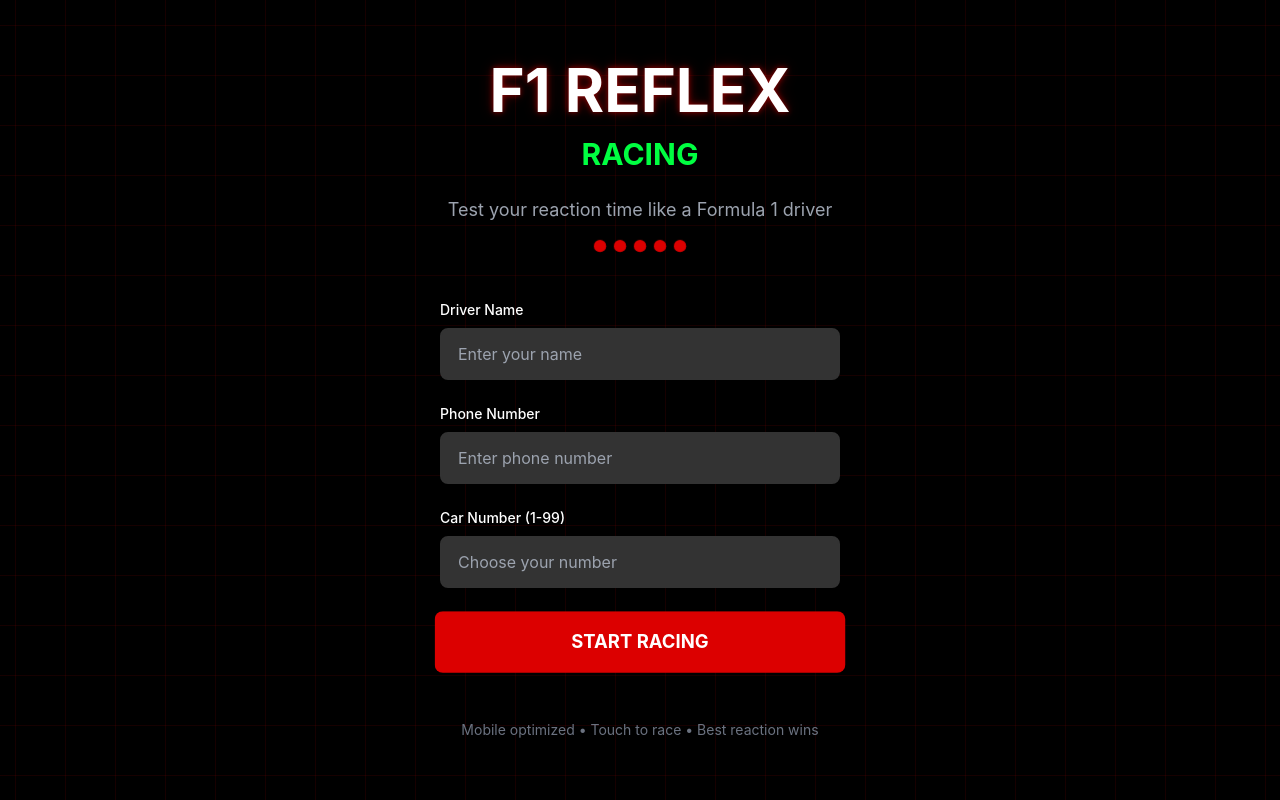
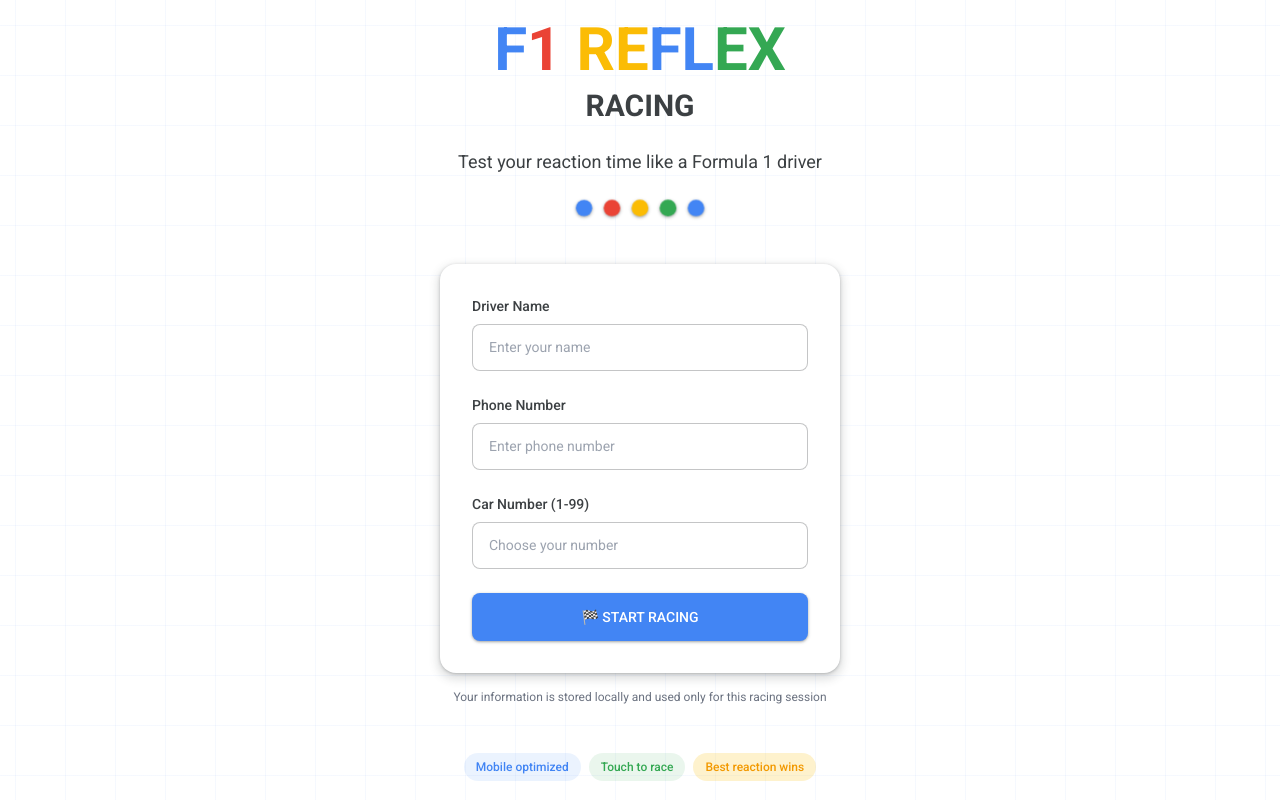
Before and after one commit to Harshil089/F1-racing-game, a Next.js app: page / in a window 1280 px wide. Built offline with nearby package versions, Linux system fonts and the light colour scheme.

Commit message:
Google UI

```diff
--- a/app/globals.css
+++ b/app/globals.css
@@ -1,6 +1,27 @@
+@import url('https://fonts.googleapis.com/css2?family=Roboto:wght@300;400;500;700;900&display=swap');
+
 @tailwind base;
 @tailwind components;
 @tailwind utilities;
+
+:root {
+  /* Google Brand Colors */
+  --google-blue: #4285F4;
+  --google-red: #EA4335;
+  --google-yellow: #FBBC05;
+  --google-green: #34A853;
+  --google-grey: #3C4043;
+  --google-white: #FFFFFF;
+  --google-error: #B00020;
+
+  /* Semantic mappings for racing context */
+  --primary-color: var(--google-blue);
+  --success-color: var(--google-green);
+  --warning-color: var(--google-yellow);
+  --danger-color: var(--google-red);
+  --text-primary: var(--google-white);
+  --text-secondary: var(--google-grey);
+}
 
 * {
   margin: 0;
@@ -18,28 +39,32 @@ body {
 }
 
 body {
-  background-color: #000000;
-  color: #ffffff;
-  font-family: -apple-system, BlinkMacSystemFont, 'Segoe UI', sans-serif;
-  touch-action: none; /* Prevent touch scrolling/zooming */
+  background-color: var(--google-white);
+  color: var(--google-grey);
+  font-family: 'Roboto', -apple-system, BlinkMacSystemFont, 'Segoe UI', sans-serif;
+  touch-action: none;
   -webkit-touch-callout: none;
   -webkit-user-select: none;
   user-select: none;
 }
 
-/* F1 Grid Background Pattern */
+/* Google-inspired Grid Background */
 .f1-grid-bg {
-  background-color: #000000;
+  background-color: var(--google-white);
   background-image:
-    linear-gradient(rgba(220, 0, 0, 0.1) 1px, transparent 1px),
-    linear-gradient(90deg, rgba(220, 0, 0, 0.1) 1px, transparent 1px);
+    linear-gradient(rgba(66, 133, 244, 0.05) 1px, transparent 1px),
+    linear-gradient(90deg, rgba(66, 133, 244, 0.05) 1px, transparent 1px);
   background-size: 50px 50px;
   background-position: center center;
 }
 
-/* Animated gradient background */
+/* Google Material Gradient */
 .f1-gradient-bg {
-  background: linear-gradient(135deg, #000000 0%, #1a0000 50%, #000000 100%);
+  background: linear-gradient(135deg,
+    var(--google-white) 0%,
+    rgba(66, 133, 244, 0.08) 50%,
+    var(--google-white) 100%
+  );
   background-size: 200% 200%;
   animation: gradientShift 10s ease infinite;
 }
@@ -53,19 +78,31 @@ body {
   }
 }
 
-/* Neon glow effect */
+/* Google-style text effects */
 .neon-glow {
+  color: var(--google-green);
   text-shadow:
-    0 0 5px rgba(0, 255, 65, 0.5),
-    0 0 10px rgba(0, 255, 65, 0.3),
-    0 0 15px rgba(0, 255, 65, 0.2);
+    0 0 10px rgba(52, 168, 83, 0.3),
+    0 2px 4px rgba(0, 0, 0, 0.1);
 }
 
 .neon-glow-red {
+  color: var(--google-red);
   text-shadow:
-    0 0 5px rgba(220, 0, 0, 0.5),
-    0 0 10px rgba(220, 0, 0, 0.3),
-    0 0 15px rgba(220, 0, 0, 0.2);
+    0 0 10px rgba(234, 67, 53, 0.3),
+    0 2px 4px rgba(0, 0, 0, 0.1);
+}
+
+.google-shadow {
+  box-shadow:
+    0 1px 2px 0 rgba(60, 64, 67, 0.3),
+    0 1px 3px 1px rgba(60, 64, 67, 0.15);
+}
+
+.google-shadow-lg {
+  box-shadow:
+    0 1px 3px 0 rgba(60, 64, 67, 0.3),
+    0 4px 8px 3px rgba(60, 64, 67, 0.15);
 }
 
 /* Button pulse animation */
@@ -126,20 +163,158 @@ body {
   animation: fadeOut 0.3s ease-out forwards;
 }
 
-/* Custom scrollbar (for desktop testing) */
+/* Google-style scrollbar */
 ::-webkit-scrollbar {
   width: 8px;
 }
 
 ::-webkit-scrollbar-track {
-  background: #000000;
+  background: rgba(60, 64, 67, 0.1);
 }
 
 ::-webkit-scrollbar-thumb {
-  background: #DC0000;
+  background: var(--google-blue);
+  border-radius: 4px;
+  transition: background 0.2s;
+}
+
+::-webkit-scrollbar-thumb:hover {
+  background: #3367D6;
+}
+
+/* Google Material Design Buttons */
+.google-btn-primary {
+  background-color: var(--google-blue);
+  color: var(--google-white);
+  padding: 10px 24px;
+  border-radius: 8px;
+  border: none;
+  font-weight: 500;
+  font-size: 14px;
+  cursor: pointer;
+  transition: all 0.2s cubic-bezier(0.4, 0, 0.2, 1);
+  box-shadow: 0 1px 2px 0 rgba(60, 64, 67, 0.3), 0 1px 3px 1px rgba(60, 64, 67, 0.15);
+}
+
+.google-btn-primary:hover {
+  background-color: #3367D6;
+  box-shadow: 0 1px 3px 0 rgba(60, 64, 67, 0.3), 0 4px 8px 3px rgba(60, 64, 67, 0.15);
+  transform: translateY(-1px);
+}
+
+.google-btn-primary:active {
+  transform: translateY(0);
+  box-shadow: 0 1px 2px 0 rgba(60, 64, 67, 0.3), 0 1px 3px 1px rgba(60, 64, 67, 0.15);
+}
+
+.google-btn-success {
+  background-color: var(--google-green);
+  color: var(--google-white);
+}
+
+.google-btn-success:hover {
+  background-color: #2D9348;
+}
+
+.google-btn-danger {
+  background-color: var(--google-red);
+  color: var(--google-white);
+}
+
+.google-btn-danger:hover {
+  background-color: #D33B2C;
+}
+
+.google-btn-secondary {
+  background-color: transparent;
+  color: var(--google-blue);
+  border: 1px solid rgba(66, 133, 244, 0.5);
+}
+
+.google-btn-secondary:hover {
+  background-color: rgba(66, 133, 244, 0.08);
+  border-color: var(--google-blue);
+}
+
+/* Google-style input fields */
+.google-input {
+  width: 100%;
+  padding: 12px 16px;
+  border: 1px solid rgba(60, 64, 67, 0.3);
+  border-radius: 8px;
+  font-size: 14px;
+  color: var(--google-grey);
+  background-color: var(--google-white);
+  transition: all 0.2s;
+  outline: none;
+}
+
+.google-input:focus {
+  border-color: var(--google-blue);
+  box-shadow: 0 0 0 2px rgba(66, 133, 244, 0.2);
+}
+
+.google-input:hover:not(:focus) {
+  border-color: rgba(60, 64, 67, 0.5);
+}
+
+.google-input.error {
+  border-color: var(--google-error);
+}
+
+.google-input.error:focus {
+  box-shadow: 0 0 0 2px rgba(176, 0, 32, 0.2);
+}
+
+/* Alert/Badge components */
+.google-alert-success {
+  background-color: rgba(52, 168, 83, 0.1);
+  border-left: 4px solid var(--google-green);
+  color: var(--google-grey);
+  padding: 12px 16px;
   border-radius: 4px;
 }
 
-::-webkit-scrollbar-thumb:hover {
-  background: #ff0000;
+.google-alert-error {
+  background-color: rgba(234, 67, 53, 0.1);
+  border-left: 4px solid var(--google-red);
+  color: var(--google-grey);
+  padding: 12px 16px;
+  border-radius: 4px;
 }
+
+.google-alert-warning {
+  background-color: rgba(251, 188, 5, 0.1);
+  border-left: 4px solid var(--google-yellow);
+  color: var(--google-grey);
+  padding: 12px 16px;
+  border-radius: 4px;
+}
+
+.google-badge {
+  display: inline-block;
+  padding: 4px 12px;
+  border-radius: 16px;
+  font-size: 12px;
+  font-weight: 500;
+}
+
+.google-badge-primary {
+  background-color: rgba(66, 133, 244, 0.1);
+  color: var(--google-blue);
+}
+
+.google-badge-success {
+  background-color: rgba(52, 168, 83, 0.1);
+  color: var(--google-green);
+}
+
+.google-badge-warning {
+  background-color: rgba(251, 188, 5, 0.2);
+  color: #F29900;
+}
+
+.google-badge-danger {
+  background-color: rgba(234, 67, 53, 0.1);
+  color: var(--google-red);
+}
--- a/app/page.tsx
+++ b/app/page.tsx
@@ -4,23 +4,33 @@ export default function HomePage() {
   return (
     <main className="min-h-screen f1-grid-bg flex items-center justify-center p-4">
       <div className="w-full max-w-2xl">
-        {/* Header */}
+        {/* Google-style Header */}
         <div className="text-center mb-12 slide-in">
-          <h1 className="text-6xl font-bold mb-4 neon-glow-red">
-            F1 REFLEX
-          </h1>
-          <h2 className="text-3xl font-bold mb-6 text-f1-neon">
-            RACING
-          </h2>
-          <p className="text-gray-400 text-lg">
+          {/* Google-colored logo */}
+          <div className="mb-6">
+            <h1 className="text-6xl font-bold mb-2">
+              <span className="text-google-blue">F</span>
+              <span className="text-google-red">1</span>{" "}
+              <span className="text-google-yellow">RE</span>
+              <span className="text-google-blue">FL</span>
+              <span className="text-google-green">EX</span>
+            </h1>
+            <h2 className="text-3xl font-bold text-google-grey">
+              RACING
+            </h2>
+          </div>
+
+          <p className="text-google-grey text-lg mb-6">
             Test your reaction time like a Formula 1 driver
           </p>
-          <div className="mt-4 flex items-center justify-center gap-2">
-            <div className="w-3 h-3 bg-f1-red rounded-full animate-pulse"></div>
-            <div className="w-3 h-3 bg-f1-red rounded-full animate-pulse delay-100"></div>
-            <div className="w-3 h-3 bg-f1-red rounded-full animate-pulse delay-200"></div>
-            <div className="w-3 h-3 bg-f1-red rounded-full animate-pulse delay-300"></div>
-            <div className="w-3 h-3 bg-f1-red rounded-full animate-pulse delay-500"></div>
+
+          {/* Google-colored race lights indicator */}
+          <div className="flex items-center justify-center gap-3">
+            <div className="w-4 h-4 bg-google-blue rounded-full animate-pulse google-shadow"></div>
+            <div className="w-4 h-4 bg-google-red rounded-full animate-pulse google-shadow" style={{ animationDelay: '0.2s' }}></div>
+            <div className="w-4 h-4 bg-google-yellow rounded-full animate-pulse google-shadow" style={{ animationDelay: '0.4s' }}></div>
+            <div className="w-4 h-4 bg-google-green rounded-full animate-pulse google-shadow" style={{ animationDelay: '0.6s' }}></div>
+            <div className="w-4 h-4 bg-google-blue rounded-full animate-pulse google-shadow" style={{ animationDelay: '0.8s' }}></div>
           </div>
         </div>
 
@@ -29,7 +39,11 @@ export default function HomePage() {
 
         {/* Footer Info */}
         <div className="mt-12 text-center text-gray-500 text-sm slide-in">
-          <p>Mobile optimized • Touch to race • Best reaction wins</p>
+          <p className="flex items-center justify-center gap-2 flex-wrap">
+            <span className="google-badge google-badge-primary">Mobile optimized</span>
+            <span className="google-badge google-badge-success">Touch to race</span>
+            <span className="google-badge google-badge-warning">Best reaction wins</span>
+          </p>
         </div>
       </div>
     </main>
--- a/components/game/ResultsScreen.tsx
+++ b/components/game/ResultsScreen.tsx
@@ -60,59 +60,76 @@ export default function ResultsScreen({ results }: ResultsScreenProps) {
   const getPositionColor = (position: number) => {
     switch (position) {
       case 1:
-        return 'text-yellow-400';
+        return 'text-google-yellow';
       case 2:
-        return 'text-gray-300';
+        return 'text-gray-400';
       case 3:
-        return 'text-orange-400';
+        return 'text-orange-500';
       default:
-        return 'text-gray-500';
+        return 'text-google-grey';
+    }
+  };
+
+  const getPositionBgColor = (position: number) => {
+    switch (position) {
+      case 1:
+        return 'bg-google-yellow/10 border-google-yellow';
+      case 2:
+        return 'bg-gray-200 border-gray-400';
+      case 3:
+        return 'bg-orange-100 border-orange-500';
+      default:
+        return 'bg-google-grey/10 border-google-grey/30';
     }
   };
 
   return (
-    <div className="fixed inset-0 z-50 flex items-center justify-center bg-black/95 fade-in">
+    <div className="fixed inset-0 z-50 flex items-center justify-center bg-white/98 backdrop-blur-sm fade-in">
       <div className="w-full max-w-2xl px-6 py-8">
+        {/* Google-style Results Card */}
+        <div className="bg-white rounded-3xl p-8 google-shadow-lg">
           {/* Header */}
           <div className="text-center mb-8">
-          <div className="text-6xl mb-4">{getPositionEmoji(playerPosition)}</div>
-          <h2 className="text-5xl font-bold mb-2 neon-glow-red">
+            <div className="text-7xl mb-4">{getPositionEmoji(playerPosition)}</div>
+            <h2 className="text-5xl font-bold mb-3 text-google-blue">
               {playerPosition === 1 ? 'VICTORY!' : playerPosition <= 3 ? 'PODIUM!' : 'RACE COMPLETE'}
             </h2>
-          <p className={`text-3xl font-bold ${getPositionColor(playerPosition)}`}>
+            <div className={`inline-block px-6 py-2 rounded-full border-2 ${getPositionBgColor(playerPosition)}`}>
+              <p className={`text-2xl font-bold ${getPositionColor(playerPosition)}`}>
                 {playerPosition}{playerPosition === 1 ? 'st' : playerPosition === 2 ? 'nd' : playerPosition === 3 ? 'rd' : 'th'} PLACE
               </p>
             </div>
+          </div>
 
-        {/* Player Stats */}
-        <div className="bg-f1-gray border-2 border-f1-red rounded-lg p-6 mb-6">
-          <div className="grid grid-cols-2 gap-6">
-            <div className="text-center">
-              <p className="text-gray-400 text-sm mb-1">Reaction Time</p>
-              <p className="text-3xl font-bold text-f1-neon">
+          {/* Player Stats - Google Cards */}
+          <div className="grid grid-cols-2 gap-4 mb-6">
+            <div className="bg-gradient-to-br from-green-50 to-emerald-50 rounded-2xl p-6 text-center border border-google-green/20">
+              <p className="text-google-grey text-sm font-medium mb-2">⚡ Reaction Time</p>
+              <p className="text-4xl font-bold text-google-green">
                 {playerReactionTime}ms
               </p>
             </div>
-            <div className="text-center">
-              <p className="text-gray-400 text-sm mb-1">Best Time</p>
-              <p className="text-3xl font-bold text-f1-red">
+            <div className="bg-gradient-to-br from-blue-50 to-indigo-50 rounded-2xl p-6 text-center border border-google-blue/20">
+              <p className="text-google-grey text-sm font-medium mb-2">🏆 Best Time</p>
+              <p className="text-4xl font-bold text-google-blue">
                 {bestTime ? `${bestTime}ms` : '--'}
               </p>
             </div>
           </div>
-        </div>
 
-        {/* Leaderboard */}
-        <div className="bg-f1-gray rounded-lg p-6 mb-8 max-h-64 overflow-y-auto">
-          <h3 className="text-xl font-bold mb-4 text-center">Race Results</h3>
-          <div className="space-y-3">
+          {/* Leaderboard - Google Style */}
+          <div className="bg-gray-50 rounded-2xl p-6 mb-6 max-h-80 overflow-y-auto">
+            <h3 className="text-xl font-bold mb-4 text-google-grey flex items-center justify-center gap-2">
+              <span>🏁</span> Race Results
+            </h3>
+            <div className="space-y-2">
               {results.map((result) => (
                 <div
                   key={result.car.id}
-                className={`flex items-center justify-between p-3 rounded ${
+                  className={`flex items-center justify-between p-4 rounded-xl transition-all ${
                     result.car.isPlayer
-                    ? 'bg-f1-red/20 border-2 border-f1-red'
-                    : 'bg-black/50'
+                      ? 'bg-google-blue/10 border-2 border-google-blue google-shadow'
+                      : 'bg-white border border-gray-200'
                   }`}
                 >
                   <div className="flex items-center gap-4 flex-1">
@@ -120,19 +137,21 @@ export default function ResultsScreen({ results }: ResultsScreenProps) {
                       {result.position}
                     </span>
                     <div
-                    className="w-4 h-4 rounded-full"
+                      className="w-5 h-5 rounded-full border-2 border-white google-shadow"
                       style={{ backgroundColor: result.car.color }}
                     />
                     <div className="flex-1">
-                    <p className="font-bold">
+                      <p className="font-bold text-google-grey">
                         {result.car.name}
-                      {result.car.isPlayer && ' (YOU)'}
+                        {result.car.isPlayer && (
+                          <span className="ml-2 google-badge google-badge-primary">YOU</span>
+                        )}
                       </p>
-                    <p className="text-sm text-gray-400">Car #{result.car.carNumber}</p>
+                      <p className="text-sm text-gray-500">Car #{result.car.carNumber}</p>
                     </div>
                   </div>
                   <div className="text-right">
-                  <p className="font-mono text-lg font-bold text-f1-neon">
+                    <p className="font-mono text-xl font-bold text-google-green">
                       {result.car.reactionTime}ms
                     </p>
                   </div>
@@ -141,22 +160,23 @@ export default function ResultsScreen({ results }: ResultsScreenProps) {
             </div>
           </div>
 
-        {/* Action Buttons */}
-        <div className="grid grid-cols-2 gap-4">
+          {/* Action Buttons - Google Style */}
+          <div className="grid grid-cols-1 md:grid-cols-2 gap-4">
             <button
               onClick={handleRaceAgain}
-            className="py-4 bg-f1-red text-white font-bold rounded-lg hover:bg-red-600 transition-colors"
+              className="google-btn-primary py-4 text-lg"
             >
-            🏁 RACE AGAIN
+              🔄 RACE AGAIN
             </button>
             <button
               onClick={handleNewPlayer}
-            className="py-4 bg-f1-gray text-white font-bold rounded-lg hover:bg-gray-700 transition-colors border-2 border-f1-gray"
+              className="google-btn-secondary py-4 text-lg"
             >
               👤 NEW PLAYER
             </button>
           </div>
         </div>
       </div>
+    </div>
   );
 }
--- a/components/game/StartLights.tsx
+++ b/components/game/StartLights.tsx
@@ -46,9 +46,9 @@ export default function StartLights({ lightsState, canvasWidth }: StartLightsPro
       ctx.arc(x, y, START_LIGHTS.RADIUS, 0, Math.PI * 2);
       ctx.fill();
 
-      // Draw light outline
-      ctx.strokeStyle = '#555555';
-      ctx.lineWidth = 2;
+      // Draw light outline - Google style
+      ctx.strokeStyle = isOn ? '#D93025' : '#DADCE0';
+      ctx.lineWidth = 3;
       ctx.stroke();
 
       // Reset shadow
--- a/components/registration/RegistrationForm.tsx
+++ b/components/registration/RegistrationForm.tsx
@@ -94,10 +94,12 @@ export default function RegistrationForm() {
 
   return (
     <div className="w-full max-w-md mx-auto px-6 slide-in">
+      {/* Google-style card container */}
+      <div className="bg-white rounded-2xl p-8 google-shadow-lg">
         <form onSubmit={handleSubmit} className="space-y-6">
           {/* Name Field */}
           <div>
-          <label htmlFor="name" className="block text-sm font-medium mb-2">
+            <label htmlFor="name" className="block text-sm font-medium text-google-grey mb-2">
               Driver Name
             </label>
             <input
@@ -106,20 +108,20 @@ export default function RegistrationForm() {
               name="name"
               value={formData.name}
               onChange={handleChange}
-            className={`w-full px-4 py-3 bg-f1-gray border-2 ${
-              errors.name ? 'border-f1-red' : 'border-f1-gray'
-            } rounded-lg focus:outline-none focus:border-f1-red transition-colors text-white`}
+              className={`google-input ${errors.name ? 'error' : ''}`}
               placeholder="Enter your name"
               maxLength={50}
             />
             {errors.name && (
-            <p className="mt-1 text-sm text-f1-red">{errors.name}</p>
+              <p className="mt-2 text-sm text-google-error flex items-center gap-1">
+                <span>⚠️</span> {errors.name}
+              </p>
             )}
           </div>
 
           {/* Phone Field */}
           <div>
-          <label htmlFor="phone" className="block text-sm font-medium mb-2">
+            <label htmlFor="phone" className="block text-sm font-medium text-google-grey mb-2">
               Phone Number
             </label>
             <input
@@ -128,20 +130,20 @@ export default function RegistrationForm() {
               name="phone"
               value={formData.phone}
               onChange={handleChange}
-            className={`w-full px-4 py-3 bg-f1-gray border-2 ${
-              errors.phone ? 'border-f1-red' : 'border-f1-gray'
-            } rounded-lg focus:outline-none focus:border-f1-red transition-colors text-white`}
+              className={`google-input ${errors.phone ? 'error' : ''}`}
               placeholder="Enter phone number"
               maxLength={15}
             />
             {errors.phone && (
-            <p className="mt-1 text-sm text-f1-red">{errors.phone}</p>
+              <p className="mt-2 text-sm text-google-error flex items-center gap-1">
+                <span>⚠️</span> {errors.phone}
+              </p>
             )}
           </div>
 
           {/* Car Number Field */}
           <div>
-          <label htmlFor="carNumber" className="block text-sm font-medium mb-2">
+            <label htmlFor="carNumber" className="block text-sm font-medium text-google-grey mb-2">
               Car Number (1-99)
             </label>
             <input
@@ -150,39 +152,52 @@ export default function RegistrationForm() {
               name="carNumber"
               value={formData.carNumber}
               onChange={handleChange}
-            className={`w-full px-4 py-3 bg-f1-gray border-2 ${
-              errors.carNumber ? 'border-f1-red' : 'border-f1-gray'
-            } rounded-lg focus:outline-none focus:border-f1-red transition-colors text-white`}
+              className={`google-input ${errors.carNumber ? 'error' : ''}`}
               placeholder="Choose your number"
               min="1"
               max="99"
             />
             {errors.carNumber && (
-            <p className="mt-1 text-sm text-f1-red">{errors.carNumber}</p>
+              <p className="mt-2 text-sm text-google-error flex items-center gap-1">
+                <span>⚠️</span> {errors.carNumber}
+              </p>
             )}
           </div>
 
-        {/* Submit Error */}
+          {/* Submit Error Alert */}
           {errors.submit && (
-          <div className="p-3 bg-f1-red/10 border border-f1-red rounded-lg">
-            <p className="text-sm text-f1-red">{errors.submit}</p>
+            <div className="google-alert-error">
+              <p className="text-sm font-medium">❌ {errors.submit}</p>
             </div>
           )}
 
-        {/* Submit Button */}
+          {/* Submit Button - Google Blue Primary */}
           <button
             type="submit"
             disabled={isSubmitting}
-          className={`w-full py-4 bg-f1-red text-white font-bold text-lg rounded-lg
-            transition-all duration-300 ${
+            className={`w-full py-4 text-lg font-medium rounded-lg transition-all duration-200
+              ${
                 isSubmitting
-                ? 'opacity-50 cursor-not-allowed'
-                : 'hover:bg-red-600 pulse-animation'
+                  ? 'opacity-50 cursor-not-allowed bg-gray-300 text-gray-500'
+                  : 'google-btn-primary'
               }`}
           >
-          {isSubmitting ? 'REGISTERING...' : 'START RACING'}
+            {isSubmitting ? (
+              <span className="flex items-center justify-center gap-2">
+                <span className="inline-block w-4 h-4 border-2 border-white border-t-transparent rounded-full animate-spin"></span>
+                REGISTERING...
+              </span>
+            ) : (
+              '🏁 START RACING'
+            )}
           </button>
         </form>
       </div>
+
+      {/* Google-style helper text */}
+      <p className="mt-4 text-center text-xs text-gray-500">
+        Your information is stored locally and used only for this racing session
+      </p>
+    </div>
   );
 }
--- a/tailwind.config.ts
+++ b/tailwind.config.ts
@@ -9,15 +9,29 @@ const config: Config = {
   theme: {
     extend: {
       colors: {
+        // Google Brand Colors
+        google: {
+          blue: "#4285F4",
+          red: "#EA4335",
+          yellow: "#FBBC05",
+          green: "#34A853",
+          grey: "#3C4043",
+          white: "#FFFFFF",
+          error: "#B00020",
+        },
+        // F1 Racing Theme (keeping for backward compatibility)
         f1: {
           black: "#000000",
-          red: "#DC0000",
-          neon: "#00FF41",
-          gray: "#333333",
+          red: "#EA4335", // Now uses Google Red
+          neon: "#34A853", // Now uses Google Green
+          gray: "#3C4043", // Now uses Google Grey
         },
       },
       fontFamily: {
-        sans: ["-apple-system", "BlinkMacSystemFont", "Segoe UI", "sans-serif"],
+        sans: ["'Roboto'", "-apple-system", "BlinkMacSystemFont", "Segoe UI", "sans-serif"],
+      },
+      animation: {
+        'pulse-slow': 'pulse 3s cubic-bezier(0.4, 0, 0.6, 1) infinite',
       },
     },
   },
```
Also changed, not shown: app/game/page.tsx (+6 -3 lines), components/game/RaceTrack.tsx (+43 -31 lines), components/game/ThumbGate.tsx (+29 -17 lines), lib/constants.ts (+19 -17 lines), 2 other files (tests, documents, lock files or other folders). Lines whose indentation alone changed are shown as unchanged.
